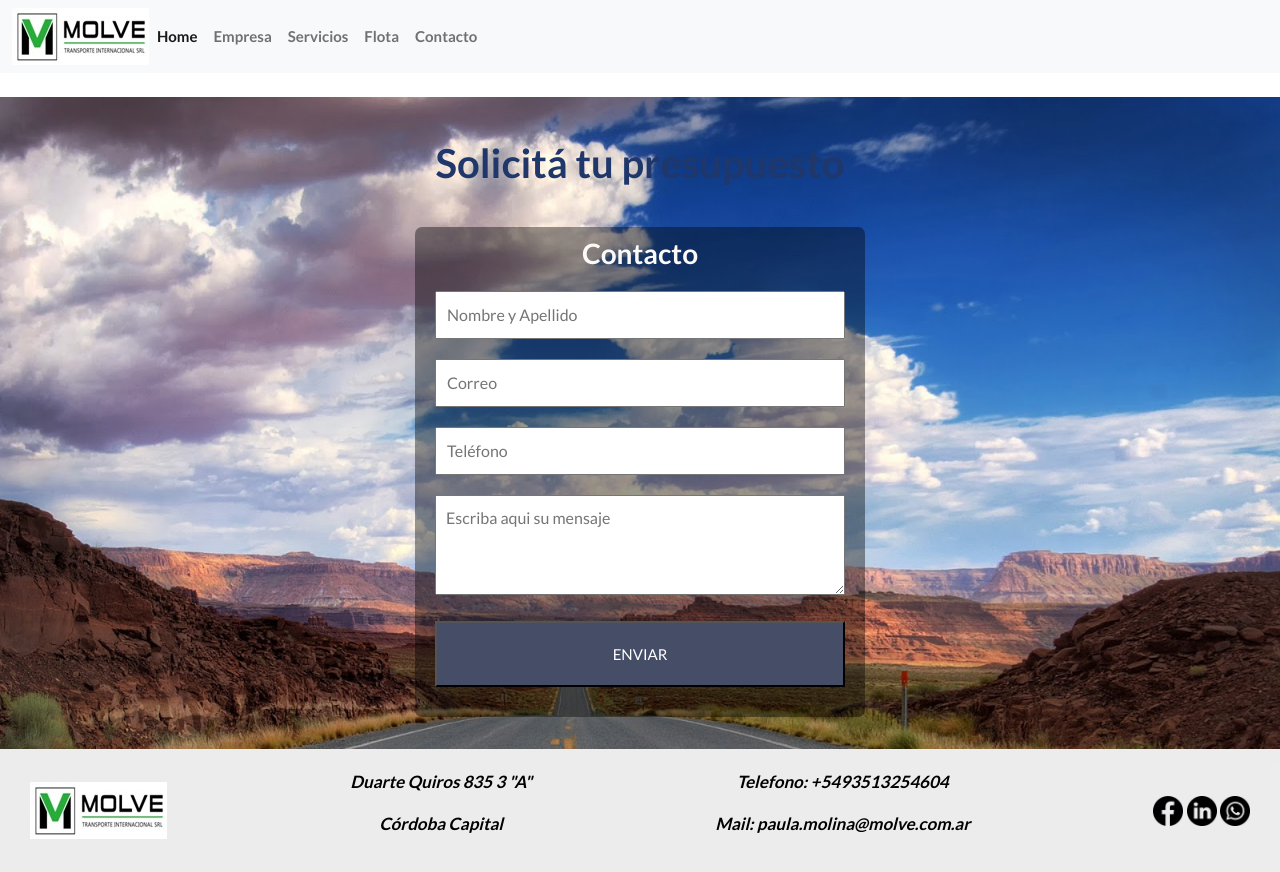
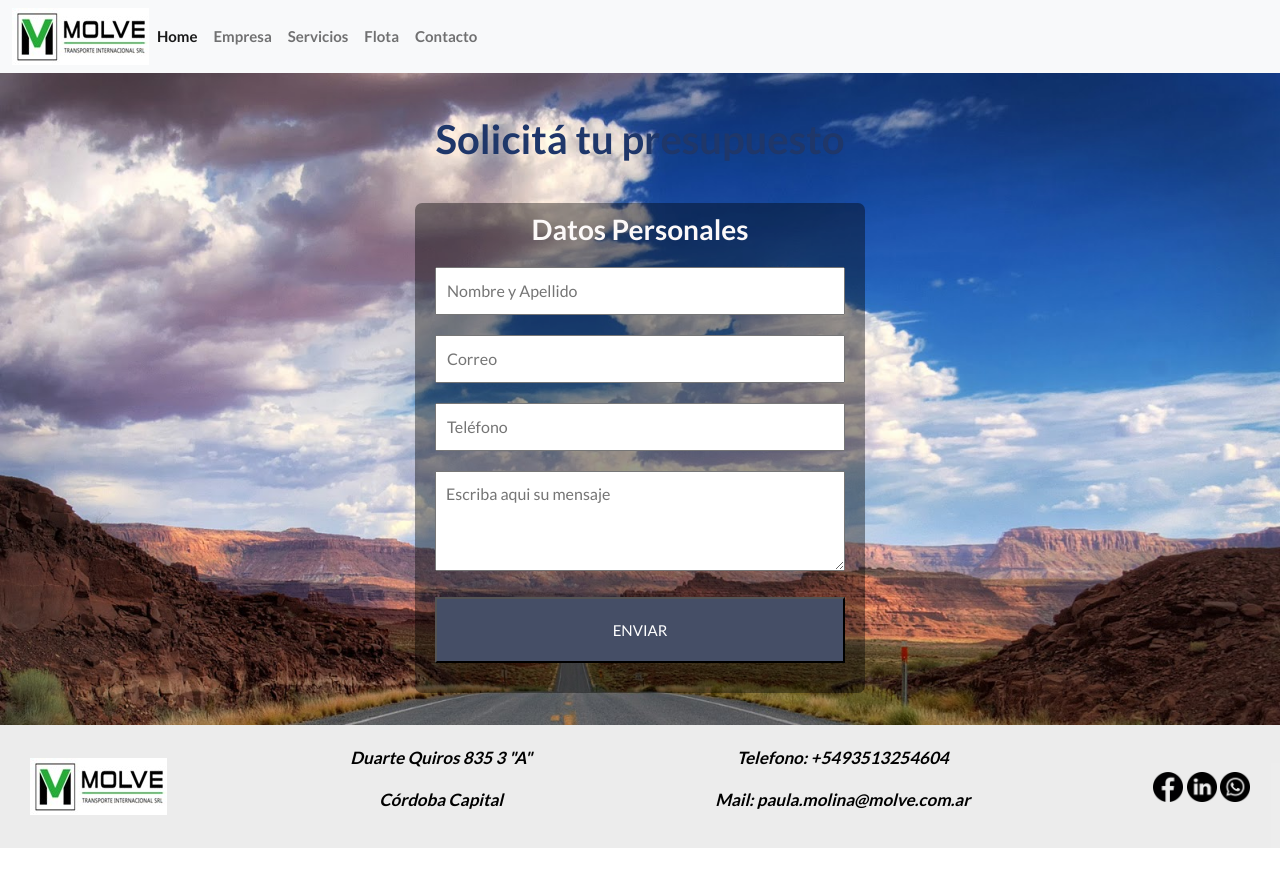
Before and after one commit to paulimm/molve2, a website: page views/Contacto.html in a window 1280 px wide. After the commit the page ends 848 px from the top, so only its background shows below. Drawn offline with nearby package versions, Linux system fonts and the light colour scheme.

Commit message:
saque el br del formulario

```diff
--- a/views/Contacto.html
+++ b/views/Contacto.html
@@ -60,9 +60,6 @@
           </nav>
    </header>
 
-
-    <br>
-
     <section class="contacto">
 
         <h2>Solicitá tu presupuesto</h2>
@@ -70,7 +67,7 @@
       <!--Comienzo de mi formulario-->
 
     <form action="" class="formularioDos">
-      <h3>Contacto</h3>
+      <h3>Datos Personales</h3>
       <input type="text" name="Nombre" placeholder="Nombre y Apellido">
       <input type="text" name="Correo" placeholder="Correo">
       <input type="text" name="Telefono" placeholder="Teléfono">
@@ -109,9 +106,9 @@
 
         <div class="pieDePagina__redes">
 
-            <img src="../img/logotipo-circular-de-facebook.png" alt="logofacebook" width="30px" height="30px">
-            <img src="../img/linkedin.png" alt="logolinkedin" width="30px" height="30px">
-            <img src="../img/whatsapp (1).png" alt="logowp" width="30px" height="30px">
+            <a href="https://www.facebook.com"><img src="../img/logotipo-circular-de-facebook.png" alt="logofacebook" width="30px" height="30px"> </a>
+            <a href="https://www.linkedin.com"><img src="../img/linkedin.png" alt="logolinkedin" width="30px" height="30px"></a>
+            <a href="https://www.whatsapp.com"><img src="../img/whatsapp (1).png" alt="logowp" width="30px" height="30px"></a>
 
         </div>
 
```
Also changed, not shown: index.html (+3 -3 lines), views/Empresa.html (+3 -3 lines), views/Flota.html (+3 -3 lines), views/Servicios.html (+3 -3 lines).
